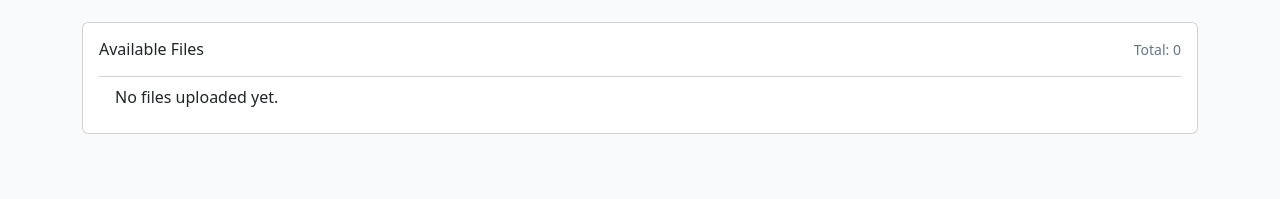
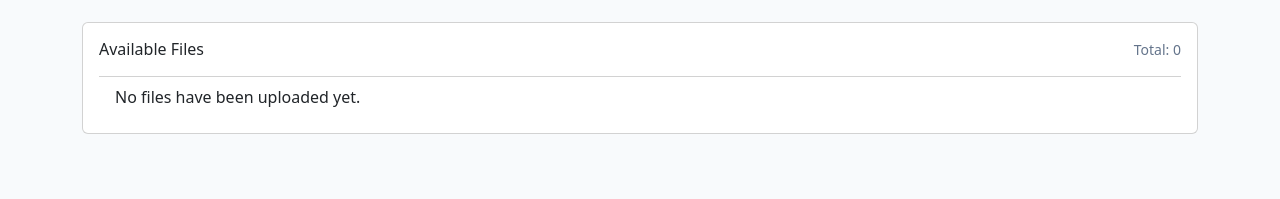
Before and after one commit to OlamideOyekale25/FUTURE_CS_03, a Flask app: template templates/index.html in a window 1280 px wide. Shown: the part 292-491 px from the top of the page. Run offline with Flask 3, Linux system fonts and the light colour scheme; the template is opened without the code that fills it, so the values that code supplies are empty.

Commit message:
Html Styling

```diff
--- a/templates/index.html
+++ b/templates/index.html
@@ -95,7 +95,7 @@
                     </div>
                 </li>
                 {% else %}
-                <li class="list-group-item">No files uploaded yet.</li>
+                <li class="list-group-item">No files have been uploaded yet.</li>
                 {% endfor %}
             </ul>
         </section>
```
